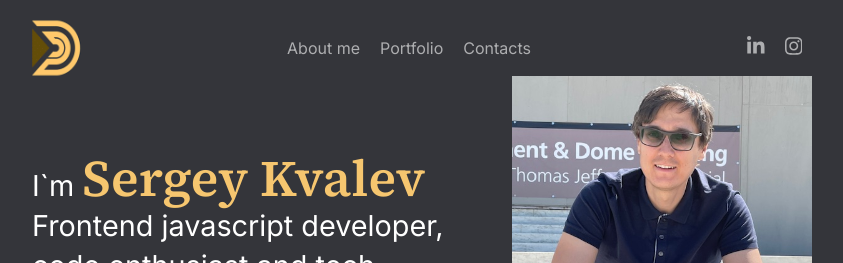
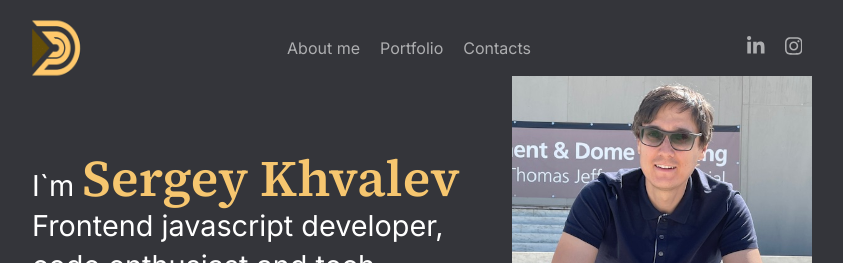
Before and after one commit to SergeyKhvalev83/dev_portfolio, a Next.js app: page / in a window 1280 px wide. Shown: the top 263 px of the page, without its empty margins (218-1061 px from the left). Built offline with nearby package versions, Linux system fonts and the light colour scheme.

Commit message:
Misspell fixing

```diff
--- a/app/components/IntoSection.tsx
+++ b/app/components/IntoSection.tsx
@@ -9,7 +9,7 @@ const IntoSection = () => {
     <section id="intro" className={classes}>
     <div>
       <p>
-        I`m <span>Sergey Kvalev </span>
+        I`m <span>Sergey Khvalev </span>
         <br />
         Frontend javascript developer, <br />
         code enthusiast and tech communicator
```
